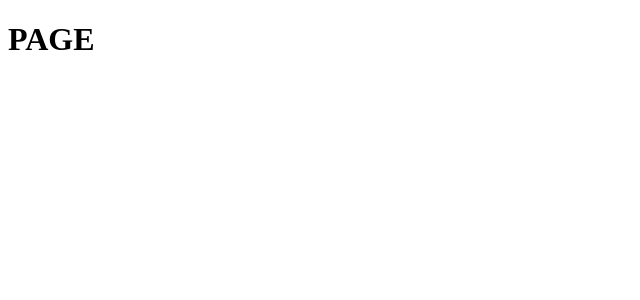
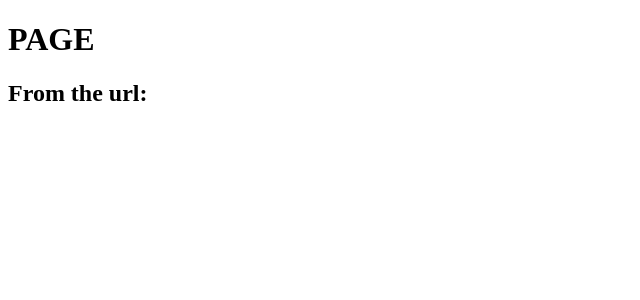
Before and after one commit to danthegoodman1/nextExpressFireAuth, a Next.js app: page /thing in a window 1280 px wide. Shown: the top 300 px of the page, without its empty margins (0-640 px from the left). Built offline with nearby package versions, Linux system fonts and the light colour scheme.

Commit message:
dynamic listing

```diff
--- a/pages/thing.js
+++ b/pages/thing.js
@@ -13,8 +13,15 @@ class Index extends React.Component {
     render() {
         console.log(this.props.query.sll)
         console.log(this.props.query.ya)
+        let list = Object.keys(this.props.query).map(ele => {
+            return <h3>{this.props.query[ele]}</h3>
+        })
         return (
-            <h1>PAGE</h1>
+            <div>
+                <h1>PAGE</h1>
+                <h2>From the url:</h2>
+                {list}
+            </div>
         )
     }
 }
```
